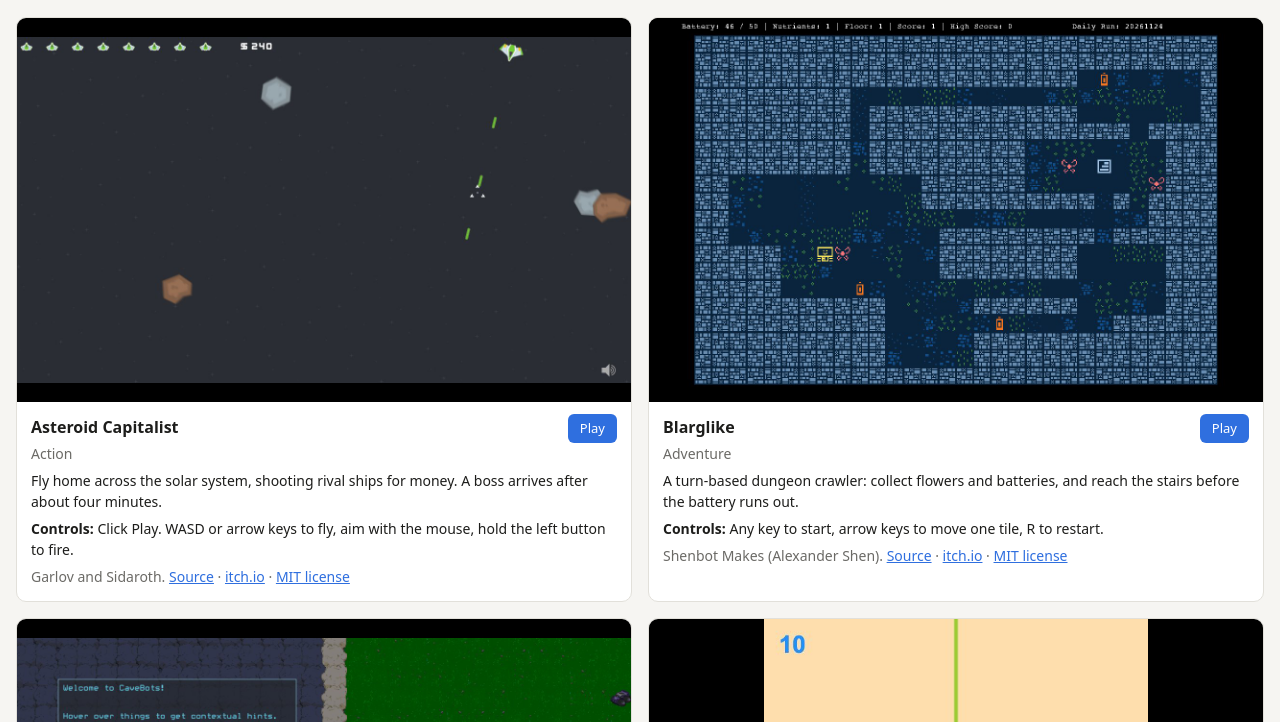
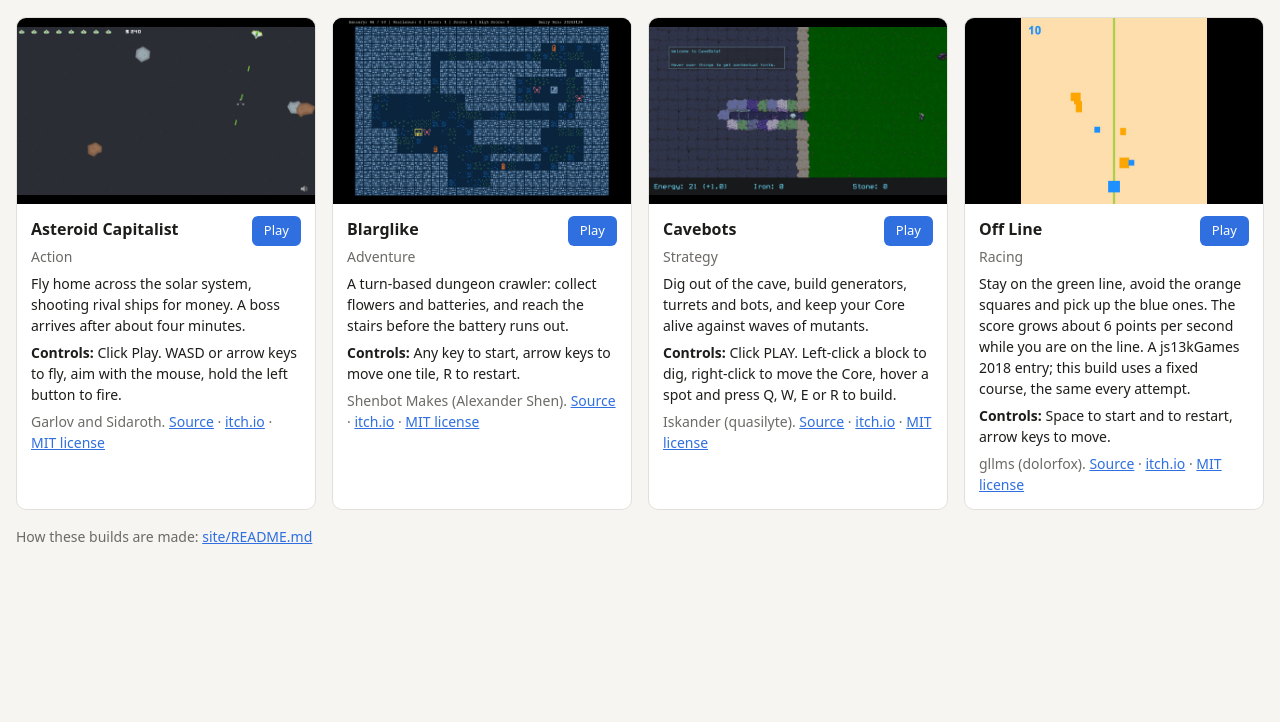
Before and after one commit to tonghuikang/generalist-gaming-agents, a plain HTML site: page site/index.html in a window 1280 px wide. Shown: the part 78-800 px from the top of the page. Drawn offline with Linux system fonts and the light colour scheme.

Commit message:
Front page: the four games side by side (4 x 1)
Four columns on wide screens, 2 x 2 below 1100 px, one column on phones.

Co-Authored-By: Claude Opus 5.5 (1M context) <noreply@anthropic.com>

```diff
--- a/site/index.html
+++ b/site/index.html
@@ -19,11 +19,14 @@
   body { margin: 0; background: var(--bg); color: var(--text);
          font: 14px/1.5 system-ui, -apple-system, "Segoe UI", sans-serif; }
   a { color: var(--accent); }
-  header { padding: 20px 16px 4px; max-width: 1400px; margin: 0 auto; }
+  header { padding: 20px 16px 4px; max-width: 1600px; margin: 0 auto; }
   header h1 { font-size: 20px; margin: 0 0 4px; }
   .muted { color: var(--muted); }
-  main { display: grid; grid-template-columns: repeat(auto-fit, minmax(min(100%, 520px), 1fr)); gap: 16px;
-         padding: 16px; max-width: 1400px; margin: 0 auto; }
+  /* 4 x 1 on wide screens, 2 x 2 on medium ones, one column on phones */
+  main { display: grid; grid-template-columns: repeat(4, minmax(0, 1fr)); gap: 16px;
+         padding: 16px; max-width: 1600px; margin: 0 auto; }
+  @media (max-width: 1100px) { main { grid-template-columns: repeat(2, minmax(0, 1fr)); } }
+  @media (max-width: 640px) { main { grid-template-columns: minmax(0, 1fr); } }
   .card { background: var(--panel); border: 1px solid var(--line); border-radius: 10px; overflow: hidden;
           display: flex; flex-direction: column; min-width: 0; }
   .screen { position: relative; background: #000; overflow: hidden; width: 100%; aspect-ratio: 16 / 10; }
@@ -34,7 +37,7 @@
   .body p { margin: 6px 0 0; }
   .play { display: inline-block; background: var(--accent); color: var(--accent-text); text-decoration: none;
           padding: 5px 12px; border-radius: 6px; font-size: 13px; }
-  footer { max-width: 1400px; margin: 0 auto; padding: 0 16px 24px; }
+  footer { max-width: 1600px; margin: 0 auto; padding: 0 16px 24px; }
 </style>
 </head>
 <body>
```
